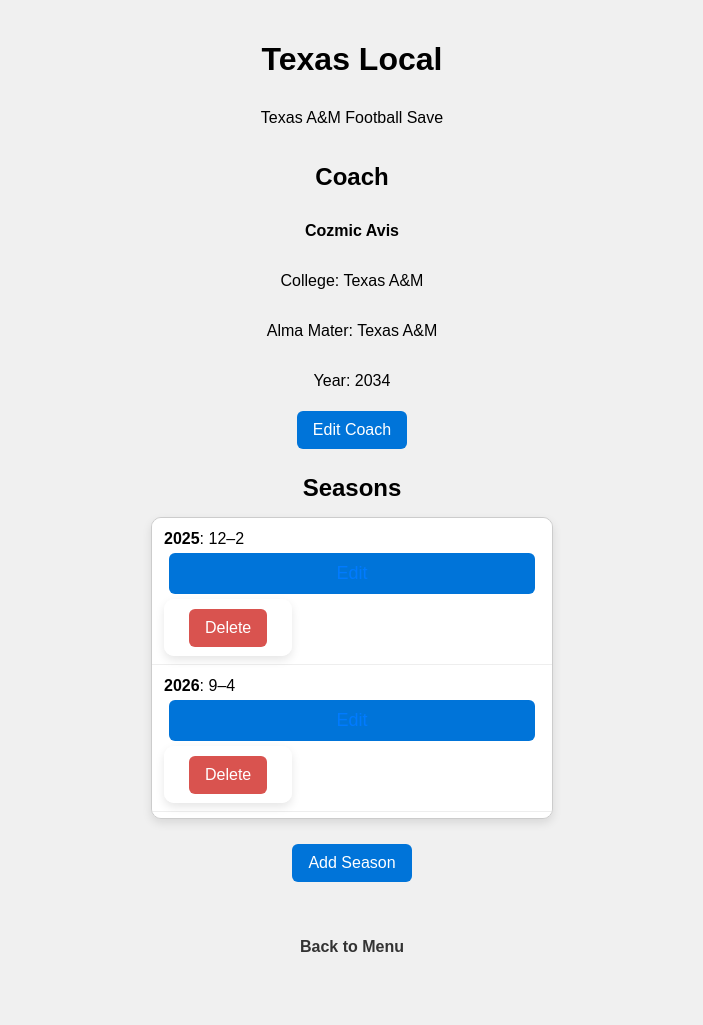
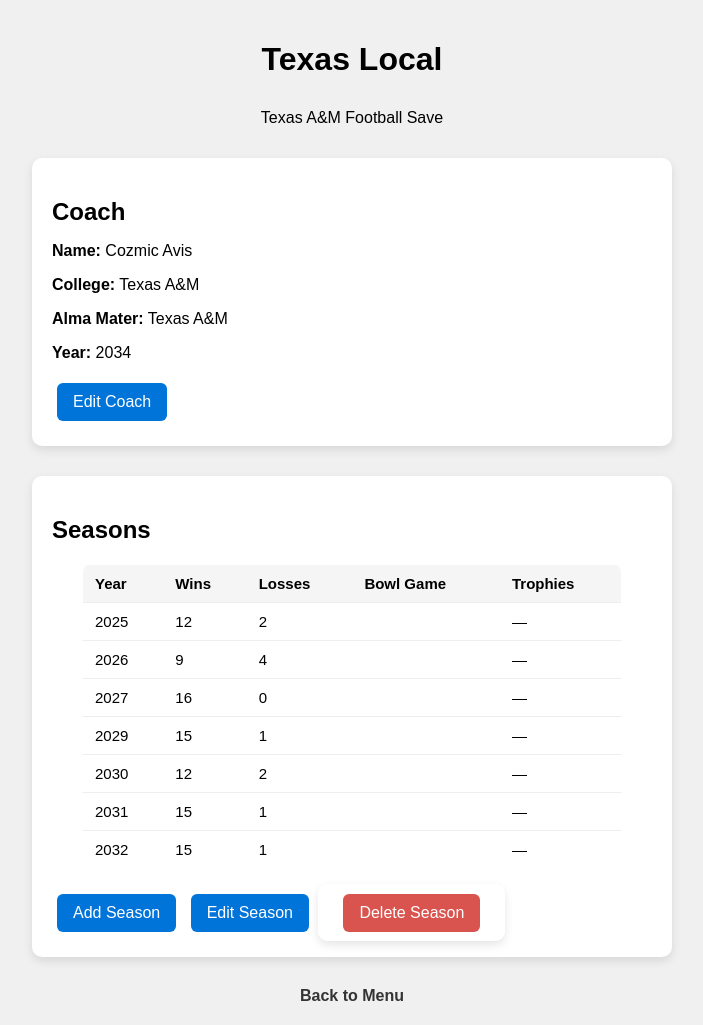
Before and after one commit to CozmicZencho/DynastyCompanionPage, a Flask app: page /dynasty/1 in a window 1280 px wide. Shown: the whole page, without its empty margins (288-991 px from the left). Before the commit the page ends 952 px from the top, so only its background shows below. Run offline with Flask 3, Linux system fonts and the light colour scheme.

Commit message:
Updated seasons table.

```diff
--- a/static/style.css
+++ b/static/style.css
@@ -140,3 +140,69 @@
     margin-top: 10px;
     align-self: flex-end;
 }
+
+/* Seasons table container */
+.table-container {
+    max-height: 300px;  /* makes it scroll if there are too many seasons */
+    overflow-y: auto;
+    margin: 20px auto;
+    width: 90%;
+}
+
+/* Table styling */
+.seasons-table {
+    width: 100%;
+    border-collapse: collapse;
+    background: white;
+    border: 1px solid #ccc;
+    border-radius: 8px;
+    overflow: hidden;
+    box-shadow: 0 4px 10px rgba(0,0,0,0.05);
+}
+
+.seasons-table th, .seasons-table td {
+    padding: 10px 12px;
+    border-bottom: 1px solid #eee;
+    text-align: left;
+    font-size: 15px;
+}
+
+.seasons-table th {
+    background: #f5f5f5;
+    font-weight: bold;
+}
+
+.seasons-table tr:hover {
+    background-color: #f9f9f9;
+}
+
+.seasons-actions {
+    display: flex;
+    gap: 5px;
+}
+
+/* Card-style info box */
+.info-card {
+    background: white;
+    width: 90%;
+    max-width: 600px;
+    padding: 20px;
+    margin: 15px auto;
+    border-radius: 10px;
+    box-shadow: 0 4px 10px rgba(0,0,0,0.1);
+    text-align: left;
+}
+
+/* Highlight selectable table rows */
+.seasons-table tr {
+    cursor: pointer;
+    transition: background 0.2s;
+}
+
+.seasons-table tr:hover {
+    background-color: #f5f5f5;
+}
+
+.seasons-table tr.selected {
+    background-color: #d9edf7; /* light blue */
+}
--- a/templates/dynasty_page.html
+++ b/templates/dynasty_page.html
@@ -8,37 +8,119 @@
     <h1>{{ dynasty.name }}</h1>
     <p>{{ dynasty.description }}</p>
 
+    <!-- Coach Info -->
+    <div class="info-card">
         <h2>Coach</h2>
-    <p><strong>{{ dynasty.coach.first_name }} {{ dynasty.coach.last_name }}</strong></p>
-    <p>College: {{ dynasty.coach.college }}</p>
+        <p><strong>Name:</strong> {{ dynasty.coach.first_name }} {{ dynasty.coach.last_name }}</p>
+        <p><strong>College:</strong> {{ dynasty.coach.college }}</p>
         {% if dynasty.coach.alma_mater %}
-        <p>Alma Mater: {{ dynasty.coach.alma_mater }}</p>
+            <p><strong>Alma Mater:</strong> {{ dynasty.coach.alma_mater }}</p>
         {% endif %}
-    <p>Year: {{ dynasty.coach.year }}</p>
+        <p><strong>Year:</strong> {{ dynasty.coach.year }}</p>
         <a class="btn-link" href="{{ url_for('edit_coach_page', dynasty_id=dynasty.id) }}">Edit Coach</a>
+    </div>
 
+    <!-- Seasons -->
+    <div class="info-card">
         <h2>Seasons</h2>
-    <div class="box">
+        <div class="table-container">
             {% if dynasty.coach.seasons %}
+                <table class="seasons-table" id="seasonsTable">
+                    <thead>
+                        <tr>
+                            <th onclick="sortTable(0)">Year</th>
+                            <th onclick="sortTable(1)">Wins</th>
+                            <th onclick="sortTable(2)">Losses</th>
+                            <th onclick="sortTable(3)">Bowl Game</th>
+                            <th onclick="sortTable(4)">Trophies</th>
+                        </tr>
+                    </thead>
+                    <tbody>
                         {% for season in dynasty.coach.seasons %}
-                <div class="item">
-                    <strong>{{ season.year }}</strong>: {{ season.wins }}–{{ season.losses }}
-                    {% if season.bowl_game %}| Bowl: {{ season.bowl_game }}{% endif %}
-                    {% if season.trophies %}| Trophies: {{ season.trophies | join(", ") }}{% endif %}
-
-                    <a class="btn-link" href="{{ url_for('edit_season', dynasty_id=dynasty.id, season_id=season.id) }}">Edit</a>
-                    <form action="{{ url_for('delete_season', dynasty_id=dynasty.id, season_id=season.id) }}" method="POST" style="display:inline;">
-                        <button class="delete-btn" type="submit">Delete</button>
-                    </form>
-                </div>
+                            <tr data-season-id="{{ season.id }}">
+                                <td>{{ season.year }}</td>
+                                <td>{{ season.wins }}</td>
+                                <td>{{ season.losses }}</td>
+                                <td>{{ season.bowl_game }}</td>
+                                <td>
+                                    {% if season.trophies %}
+                                        {{ season.trophies | join(", ") }}
+                                    {% else %}
+                                        —
+                                    {% endif %}
+                                </td>
+                            </tr>
                         {% endfor %}
+                    </tbody>
+                </table>
             {% else %}
                 <p>No seasons recorded yet.</p>
             {% endif %}
         </div>
+
+        <!-- Season Actions -->
+        <div class="season-actions">
             <a class="btn-link" href="{{ url_for('add_season', dynasty_id=dynasty.id) }}">Add Season</a>
+            <button class="btn-link" id="editSeasonBtn">Edit Season</button>
+            <form id="deleteSeasonForm" action="" method="POST" style="display:inline;">
+                <button class="delete-btn" type="submit">Delete Season</button>
+            </form>
+        </div>
+    </div>
 
-    <br><br>
     <a class="back-link" href="/home">Back to Menu</a>
+
+    <!-- JS: Row Selection + Sorting -->
+    <script>
+    // Row selection
+    let selectedRow = null;
+    let selectedSeasonId = null;
+
+    document.querySelectorAll("#seasonsTable tbody tr").forEach(row => {
+        row.addEventListener("click", () => {
+            if (selectedRow) selectedRow.classList.remove("selected");
+            row.classList.add("selected");
+            selectedRow = row;
+            selectedSeasonId = row.getAttribute("data-season-id");
+        });
+    });
+
+    // Edit Season button
+    document.getElementById("editSeasonBtn").addEventListener("click", () => {
+        if (selectedSeasonId) {
+            window.location.href = `/dynasty/{{ dynasty.id }}/season/${selectedSeasonId}/edit`;
+        } else {
+            alert("Please select a season first.");
+        }
+    });
+
+    // Delete Season button
+    document.getElementById("deleteSeasonForm").addEventListener("submit", (e) => {
+        if (!selectedSeasonId) {
+            e.preventDefault();
+            alert("Please select a season first.");
+        } else {
+            e.target.action = `/dynasty/{{ dynasty.id }}/season/${selectedSeasonId}/delete`;
+        }
+    });
+
+    // Sortable table
+    function sortTable(colIndex) {
+        const table = document.getElementById("seasonsTable");
+        const rows = Array.from(table.rows).slice(1); // skip header
+        const asc = table.getAttribute("data-sort-dir") !== "asc";
+
+        rows.sort((a, b) => {
+            const valA = a.cells[colIndex].innerText;
+            const valB = b.cells[colIndex].innerText;
+            return isNaN(valA) || isNaN(valB)
+                ? valA.localeCompare(valB) * (asc ? 1 : -1)
+                : (Number(valA) - Number(valB)) * (asc ? 1 : -1);
+        });
+
+        rows.forEach(row => table.tBodies[0].appendChild(row));
+        table.setAttribute("data-sort-dir", asc ? "asc" : "desc");
+    }
+    </script>
 </body>
 </html>
```
Lines whose indentation alone changed are shown as unchanged.
